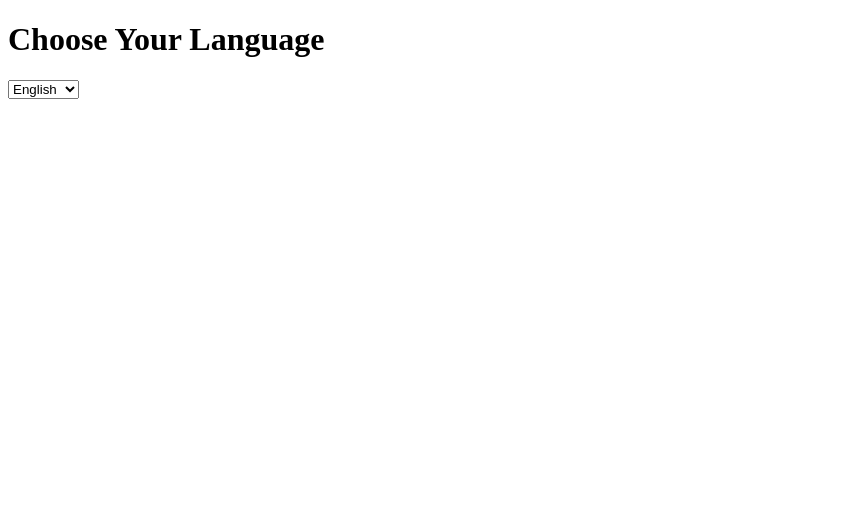
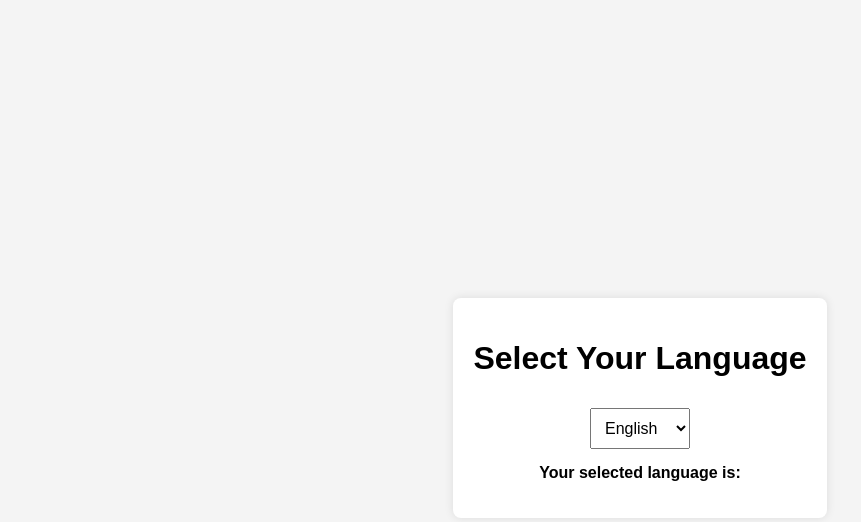
Before and after one commit to acciojob/lang-preference-bhpuja, a website: page main.html in a window 1280 px wide. Shown: the whole page, without its empty margins (0-861 px from the left). Drawn offline with Linux system fonts and the light colour scheme.

Commit message:
created a submission

```diff
--- a/main.html
+++ b/main.html
@@ -1,18 +1,24 @@
+
+
 <!DOCTYPE html>
 <html lang="en">
 <head>
     <meta charset="UTF-8">
     <meta name="viewport" content="width=device-width, initial-scale=1.0">
     <title>Language Preference</title>
+    <link rel="stylesheet" href="styles.css">
 </head>
 <body>
-    <h1>Choose Your Language</h1>
+    <div class="container">
+        <h1>Select Your Language</h1>
         <select id="languageSelector">
             <option value="en">English</option>
             <option value="es">Spanish</option>
             <option value="fr">French</option>
             <option value="de">German</option>
         </select>
+        <p id="selectedLanguage">Your selected language is: <span></span></p>
+    </div>
 
     <script src="script.js"></script>
 </body>
--- a/script.js
+++ b/script.js
@@ -1,15 +1,19 @@
 //your JS code here. If required.
+
 document.addEventListener("DOMContentLoaded", function () {
     const languageSelector = document.getElementById("languageSelector");
+    const selectedLanguageText = document.querySelector("#selectedLanguage span");
 
     // Load saved language from Session Storage
     const savedLanguage = sessionStorage.getItem("preferredLanguage");
     if (savedLanguage) {
         languageSelector.value = savedLanguage;
+        selectedLanguageText.textContent = languageSelector.options[languageSelector.selectedIndex].text;
     }
 
     // Save language selection to Session Storage
     languageSelector.addEventListener("change", function () {
         sessionStorage.setItem("preferredLanguage", languageSelector.value);
+        selectedLanguageText.textContent = languageSelector.options[languageSelector.selectedIndex].text;
     });
 });
--- a/styles.css
+++ b/styles.css
@@ -1 +1,28 @@
 /*  your css code here. If applicable */
+body {
+    font-family: Arial, sans-serif;
+    display: flex;
+    justify-content: center;
+    align-items: center;
+    height: 100vh;
+    background-color: #f4f4f4;
+}
+
+.container {
+    background: white;
+    padding: 20px;
+    border-radius: 8px;
+    box-shadow: 0 0 10px rgba(0, 0, 0, 0.1);
+    text-align: center;
+}
+
+select {
+    padding: 10px;
+    font-size: 16px;
+    margin-top: 10px;
+}
+
+p {
+    margin-top: 15px;
+    font-weight: bold;
+}
```
Lines whose indentation alone changed are shown as unchanged.
